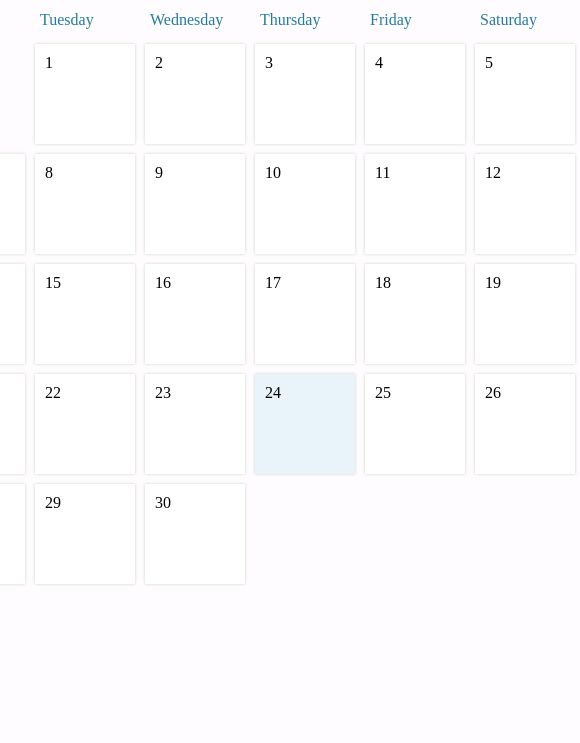
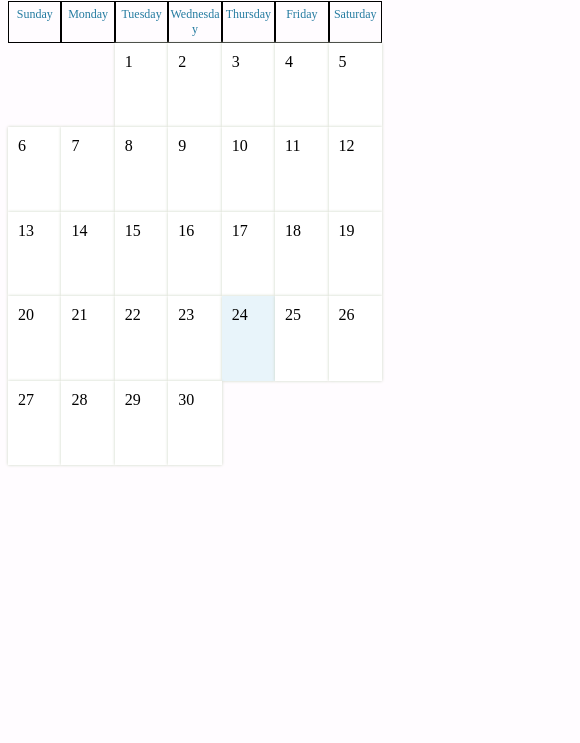
Before and after one commit to Farhan9182/Calendar-Scheduler, a website: page client/index.html in a window 390 px wide. Shown: the part 101-844 px from the top of the page, 580 px wide, since content can reach past the window. Drawn offline with Linux system fonts and the light colour scheme.

Commit message:
Responsive design complete

```diff
--- a/client/index.html
+++ b/client/index.html
@@ -20,13 +20,13 @@
       </div>
 
       <div id="weekdays">
-        <div>Sunday</div>
-        <div>Monday</div>
-        <div>Tuesday</div>
-        <div>Wednesday</div>
-        <div>Thursday</div>
-        <div>Friday</div>
-        <div>Saturday</div>
+        <div><div>Sunday</div></div>
+        <div><div>Monday</div></div>
+        <div><div>Tuesday</div></div>
+        <div><div>Wednesday</div></div>
+        <div><div>Thursday</div></div>
+        <div><div>Friday</div></div>
+        <div><div>Saturday</div></div>
       </div>
 
       <div id="calendar"></div>
--- a/client/style.css
+++ b/client/style.css
@@ -27,16 +27,28 @@ body {
     background-color:#92a1d1;
   }
   #container {
-    width: 770px;
+    max-width: 770px;
+    width: 100%;
   }
   #weekdays {
     width: 100%;
     display: flex;
+    margin: auto;
+
     color: #247BA0;
   }
-  #weekdays div {
-    width: 100px;
-    padding: 10px;
+  #weekdays>div {
+    width: 14.2857143%;
+    padding-top: 5px;
+    padding-bottom: 5px;
+    box-sizing: border-box;
+    border: black solid 0.01em;
+    word-break: break-all;
+
+  }
+  #weekdays>div>div {
+      text-align: center;
+    font-size: 75%;
   }
   #calendar {
     width: 100%;
@@ -46,13 +58,13 @@ body {
   }
 
   .day {
-    width: 100px;
+    width: 14.2857143%;
     padding: 10px;
-    height: 100px;
+    height: 10vh;
     cursor: pointer;
     box-sizing: border-box;
     background-color: white;
-    margin: 5px;
+
     box-shadow: 0px 0px 3px #CBD4C2;
     display: flex;
     flex-direction: column;
```
